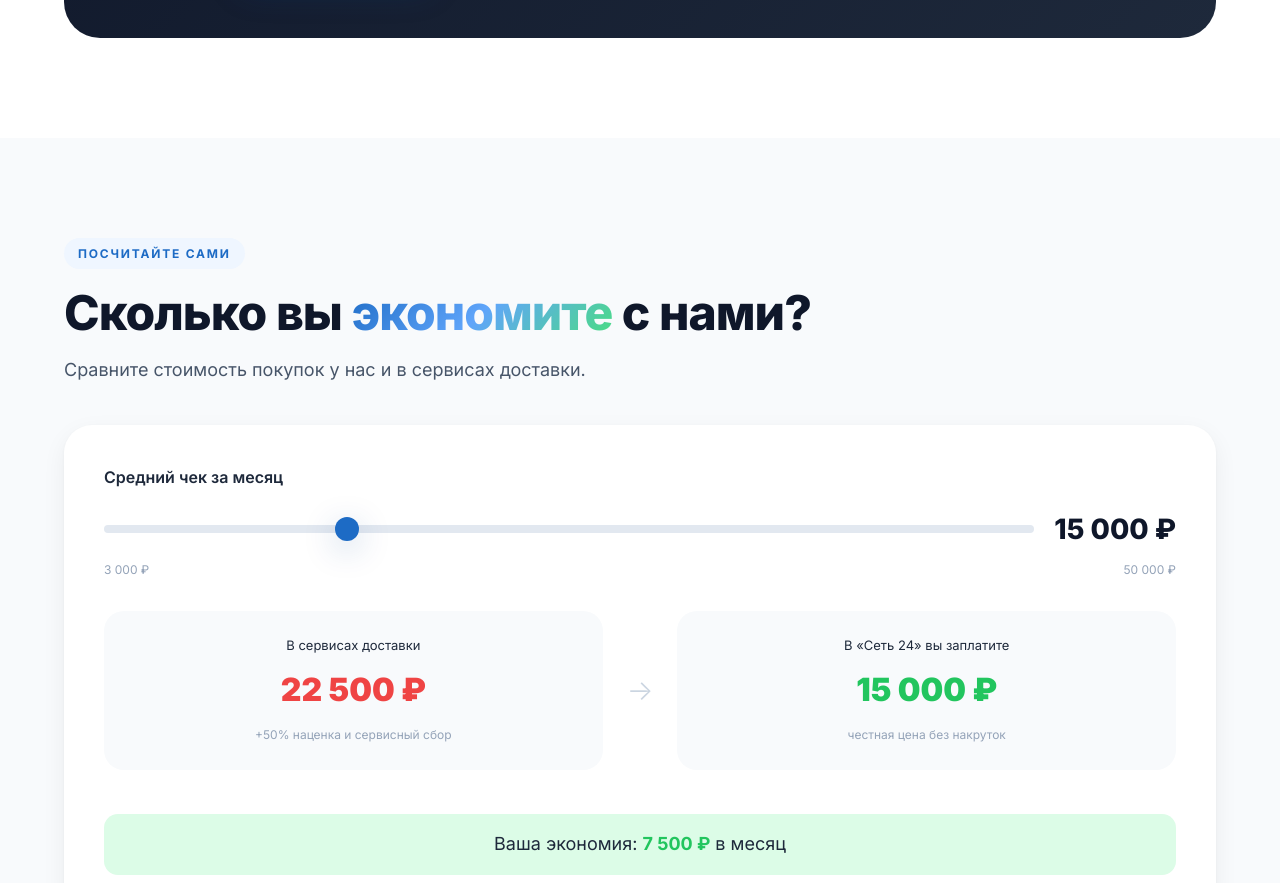
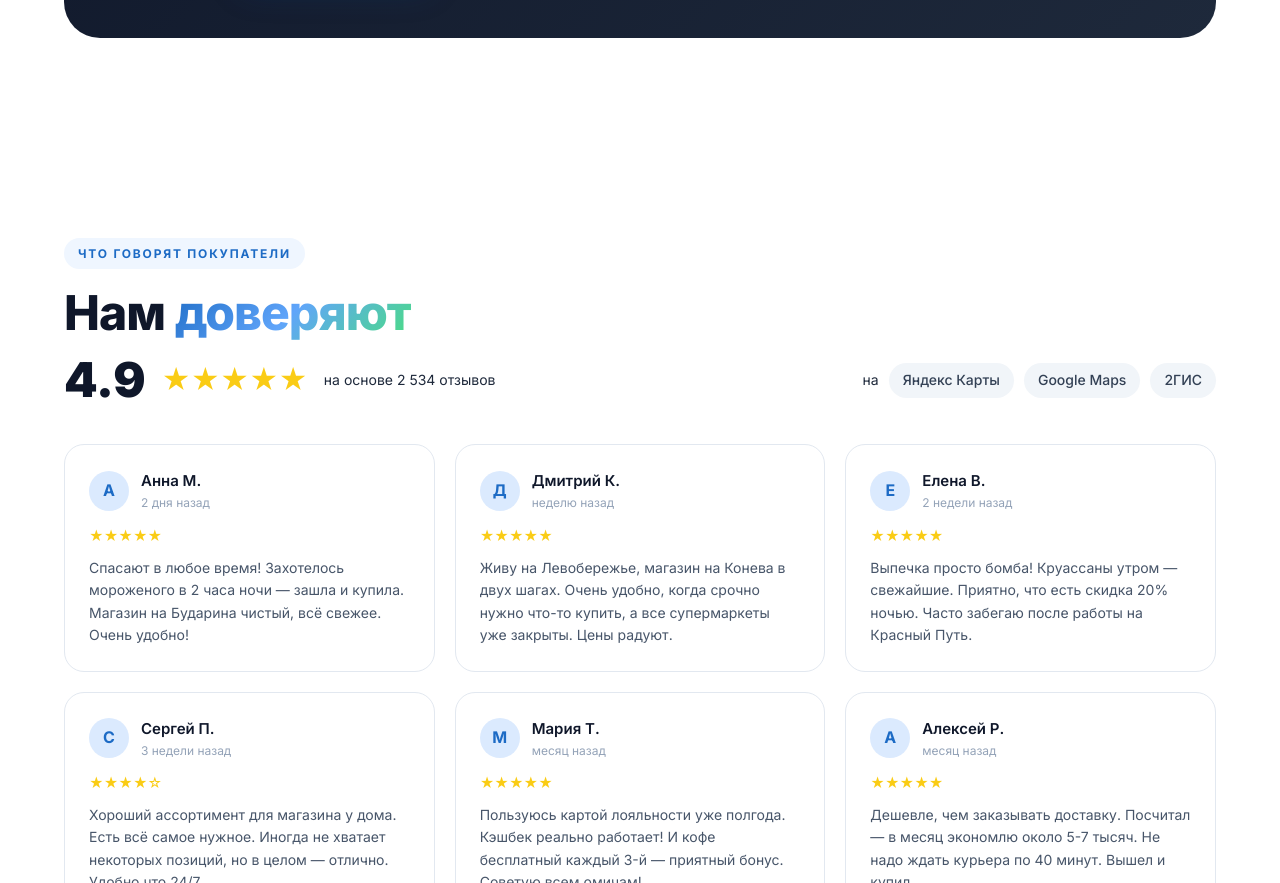
Before and after one commit to achepurnov/set24-landing, a plain HTML site: page index.html in a window 1280 px wide. Shown: the part 4210-5093 px from the top of the page. Drawn offline with Linux system fonts and the light colour scheme.

Commit message:
Убрал калькулятор экономии, поправил описание алкоголя

```diff
--- a/css/style.css
+++ b/css/style.css
@@ -514,43 +514,6 @@
 }
 @media (max-width: 480px) { .loyalty { padding: 0 0 60px; } }
 
-/* ==================== CALCULATOR ==================== */
-.calculator { padding: 100px 0; background: var(--slate-50); }
-.calculator__card {
-  background: var(--white); border-radius: var(--radius-xl);
-  padding: 40px; box-shadow: var(--shadow-card); margin-top: 32px;
-}
-.calculator__input { margin-bottom: 32px; }
-.calculator__input label { display: block; font-size: 16px; font-weight: 600; color: var(--slate-800); margin-bottom: 16px; }
-.calculator__field { display: flex; align-items: center; gap: 20px; }
-.calculator__field input[type="range"] {
-  flex: 1; -webkit-appearance: none; appearance: none;
-  height: 8px; border-radius: 4px; background: var(--slate-200); outline: none;
-}
-.calculator__field input[type="range"]::-webkit-slider-thumb {
-  -webkit-appearance: none; appearance: none;
-  width: 24px; height: 24px; border-radius: 50%;
-  background: var(--blue-600); cursor: pointer; box-shadow: var(--shadow-blue);
-}
-.calculator__value { font-size: 28px; font-weight: 800; color: var(--slate-900); white-space: nowrap; }
-.calculator__range-labels { display: flex; justify-content: space-between; font-size: 12px; color: var(--slate-400); margin-top: 8px; }
-.calculator__results { display: flex; align-items: center; gap: 24px; flex-wrap: wrap; }
-.calculator__result { flex: 1; min-width: 200px; text-align: center; padding: 24px; background: var(--slate-50); border-radius: var(--radius-lg); }
-.calculator__result-label { display: block; font-size: 13px; color: var(--slate-500); margin-bottom: 8px; }
-.calculator__result-val { display: block; font-size: 32px; font-weight: 900; margin-bottom: 6px; }
-.calculator__result-val--bad { color: var(--red-500); }
-.calculator__result-val--good { color: var(--green-500); }
-.calculator__result-note { font-size: 12px; color: var(--slate-400); }
-.calculator__arrow { font-size: 28px; color: var(--slate-300); font-weight: 300; }
-.calculator__savings { width: 100%; text-align: center; padding: 16px; background: var(--green-100); border-radius: var(--radius-md); font-size: 18px; color: var(--slate-800); margin-top: 20px; }
-.calculator__savings strong { color: var(--green-500); }
-
-@media (max-width: 768px) {
-  .calculator__results { flex-direction: column; }
-  .calculator__arrow { transform: rotate(90deg); }
-  .calculator__card { padding: 24px; }
-}
-
 /* ==================== REVIEWS ==================== */
 .reviews { padding: 100px 0; background: var(--white); }
 .reviews__summary { display: flex; align-items: center; justify-content: space-between; margin-bottom: 40px; flex-wrap: wrap; gap: 16px; }
--- a/index.html
+++ b/index.html
@@ -277,7 +277,7 @@
         <div class="product-card reveal">
           <div class="product-card__icon">🍷</div>
           <h3>Алкоголь</h3>
-          <p>Пиво, вино, крепкие напитки. Продажа с 18 лет по закону</p>
+          <p>Пиво, водка, вино, крепкие напитки. Всегда холодное.</p>
         </div>
       </div>
     </div>
@@ -353,41 +353,6 @@
     </div>
   </section>
 
-  <section class="calculator" id="calculator">
-    <div class="container">
-      <div class="section-label">ПОСЧИТАЙТЕ САМИ</div>
-      <h2 class="section-title">Сколько вы <span class="text-gradient">экономите</span> с нами?</h2>
-      <p class="section-desc">Сравните стоимость покупок у нас и в сервисах доставки.</p>
-      <div class="calculator__card reveal">
-        <div class="calculator__input">
-          <label>Средний чек за месяц</label>
-          <div class="calculator__field">
-            <input type="range" id="calcRange" min="3000" max="50000" value="15000" step="500">
-            <div class="calculator__value"><span id="calcValue">15 000</span> ₽</div>
-          </div>
-          <div class="calculator__range-labels">
-            <span>3 000 ₽</span><span>50 000 ₽</span>
-          </div>
-        </div>
-        <div class="calculator__results">
-          <div class="calculator__result">
-            <span class="calculator__result-label">В сервисах доставки</span>
-            <span class="calculator__result-val calculator__result-val--bad" id="calcDelivery">22 500 ₽</span>
-            <span class="calculator__result-note">+50% наценка и сервисный сбор</span>
-          </div>
-          <div class="calculator__arrow">→</div>
-          <div class="calculator__result">
-            <span class="calculator__result-label">В «Сеть 24» вы заплатите</span>
-            <span class="calculator__result-val calculator__result-val--good" id="calcStore">15 000 ₽</span>
-            <span class="calculator__result-note">честная цена без накруток</span>
-          </div>
-          <div class="calculator__savings">
-            Ваша экономия: <strong id="calcSavings">7 500 ₽</strong> в месяц
-          </div>
-        </div>
-      </div>
-    </div>
-  </section>
 
   <section class="reviews" id="reviews">
     <div class="container">
--- a/js/main.js
+++ b/js/main.js
@@ -198,28 +198,6 @@
   });
 });
 
-// ==================== CALCULATOR ====================
-const calcRange = document.getElementById('calcRange');
-const calcValue = document.getElementById('calcValue');
-const calcDelivery = document.getElementById('calcDelivery');
-const calcStore = document.getElementById('calcStore');
-const calcSavings = document.getElementById('calcSavings');
-
-function updateCalculator(val) {
-  const amount = +val;
-  const deliveryMarkup = Math.round(amount * 1.5);
-  const savings = deliveryMarkup - amount;
-  calcValue.textContent = amount.toLocaleString('ru-RU');
-  calcDelivery.textContent = deliveryMarkup.toLocaleString('ru-RU') + ' ₽';
-  calcStore.textContent = amount.toLocaleString('ru-RU') + ' ₽';
-  calcSavings.textContent = savings.toLocaleString('ru-RU') + ' ₽';
-}
-
-if (calcRange) {
-  calcRange.addEventListener('input', (e) => updateCalculator(e.target.value));
-  updateCalculator(calcRange.value);
-}
-
 // ==================== LIVE COUNTER ====================
 const liveCounter = document.getElementById('liveCounter');
 if (liveCounter) {
```
